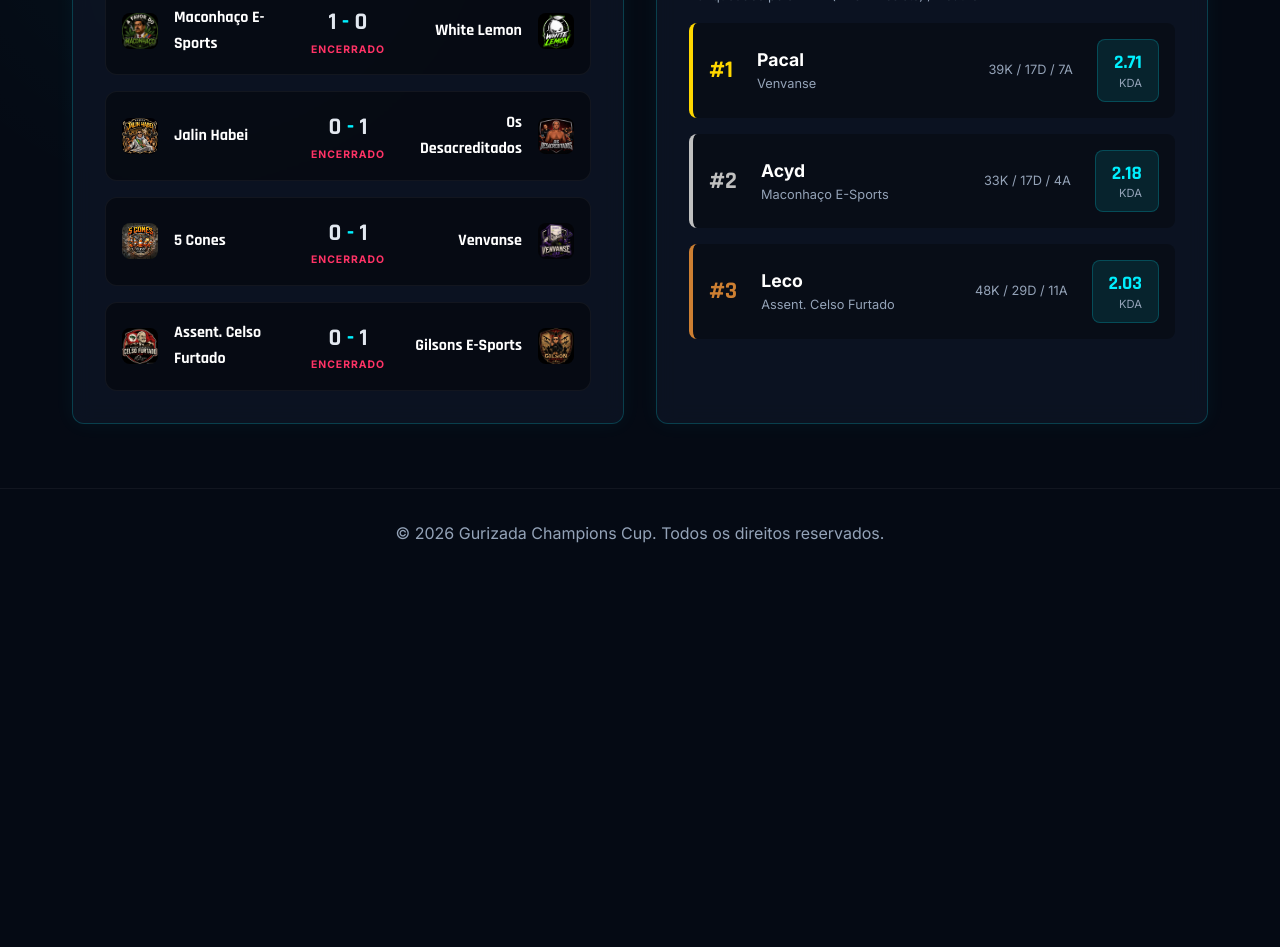
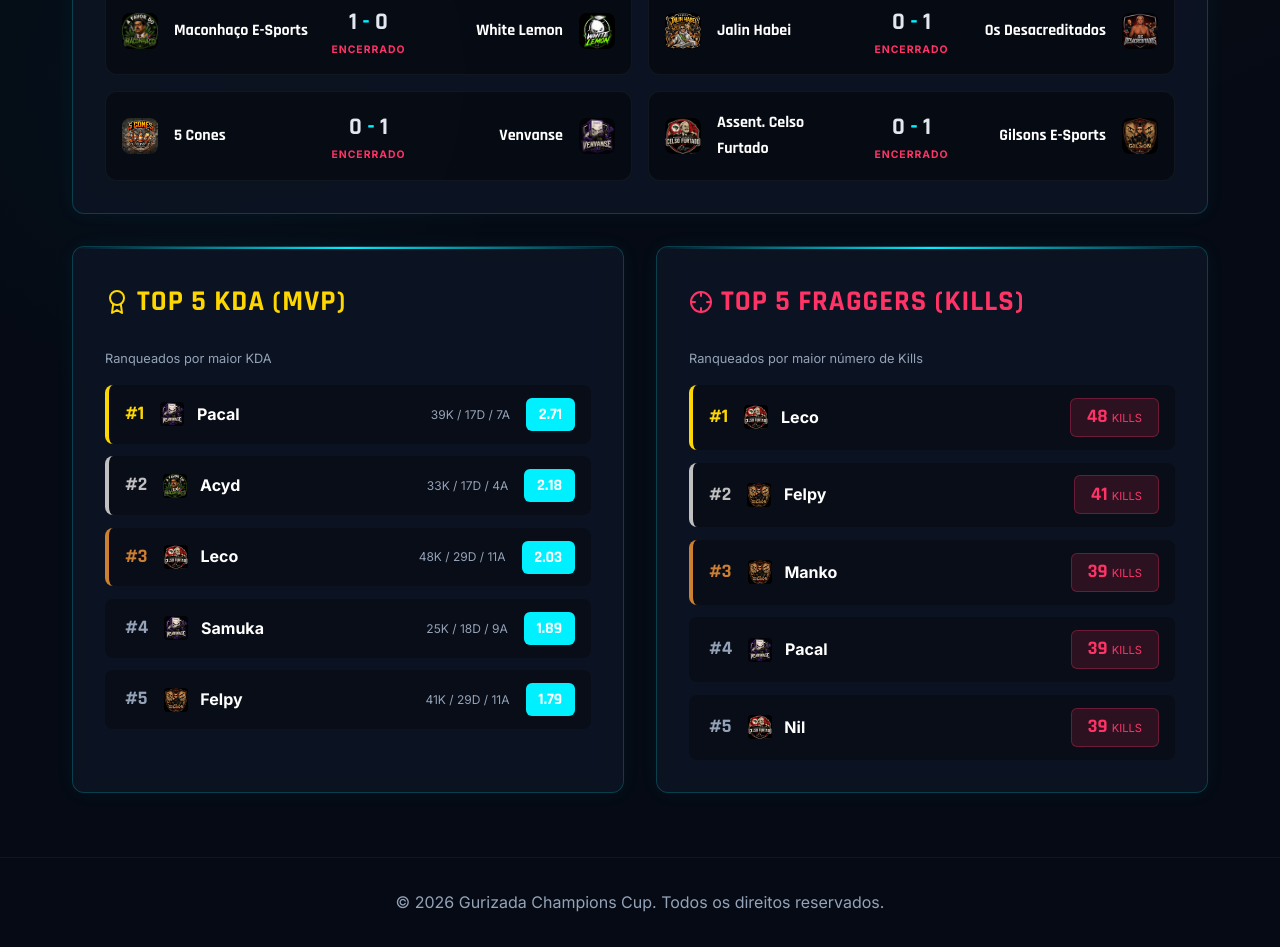
Before and after one commit to emannuelpetryy/gurizadachampions, a Next.js app: page / in a window 1280 px wide. Shown: the part 800-1747 px from the top of the page. Before the commit the page ends 1378 px from the top, so only its background shows below. Built offline with nearby package versions, Linux system fonts and the light colour scheme.

Commit message:
Add Top 5 Fraggers and KDA on Home Redesign Match Page

```diff
--- a/src/app/page.tsx
+++ b/src/app/page.tsx
@@ -3,11 +3,14 @@ import Link from 'next/link';
 
 export default function Home() {
   // Ordenar jogadores pelo KDA: (K + A) / D
-  const topPlayers = [...players].sort((a, b) => {
+  const topKDA = [...players].sort((a, b) => {
     const kdaA = (a.kills + a.assists) / (a.deaths || 1);
     const kdaB = (b.kills + b.assists) / (b.deaths || 1);
     return kdaB - kdaA; // Decrescente
-  }).slice(0, 3);
+  }).slice(0, 5);
+
+  // Ordenar jogadores por Kills (Top Fraggers)
+  const topFraggers = [...players].sort((a, b) => b.kills - a.kills).slice(0, 5);
 
   return (
     <main>
@@ -26,12 +29,12 @@ export default function Home() {
       <section className="container" style={{ padding: '4rem 2rem' }}>
         <div className="grid-2">
 
-          <div className="glass-card">
+          <div className="glass-card" style={{ gridColumn: '1 / -1' }}>
             <h3 className="card-title">
               <svg width="24" height="24" viewBox="0 0 24 24" fill="none" stroke="currentColor" strokeWidth="2" strokeLinecap="round" strokeLinejoin="round"><path d="M14.5 2H6a2 2 0 0 0-2 2v16a2 2 0 0 0 2 2h12a2 2 0 0 0 2-2V7.5L14.5 2z"></path><polyline points="14 2 14 8 20 8"></polyline></svg>
               Últimos Jogos
             </h3>
-            <div style={{ display: 'flex', flexDirection: 'column', gap: '1rem', marginTop: '1.5rem' }}>
+            <div style={{ display: 'grid', gridTemplateColumns: 'repeat(auto-fit, minmax(350px, 1fr))', gap: '1rem', marginTop: '1.5rem' }}>
               {matches.map((match) => {
                 const teamA = getTeam(match.teamA);
                 const teamB = getTeam(match.teamB);
@@ -72,30 +75,70 @@ export default function Home() {
           <div className="glass-card">
             <h3 className="card-title">
               <svg width="24" height="24" viewBox="0 0 24 24" fill="none" stroke="currentColor" strokeWidth="2" strokeLinecap="round" strokeLinejoin="round"><circle cx="12" cy="8" r="7"></circle><polyline points="8.21 13.89 7 23 12 20 17 23 15.79 13.88"></polyline></svg>
-              Top 3 Jogadores (MVP)
+              Top 5 KDA (MVP)
             </h3>
-            <p style={{ fontSize: '0.8rem', color: 'var(--text-muted)', marginBottom: '1rem' }}>Ranqueados pelo KDA: (Kills + Assists) / Deaths</p>
-            <ul style={{ listStyle: 'none', display: 'flex', flexDirection: 'column', gap: '1rem' }}>
-              {topPlayers.map((player, index) => {
+            <p style={{ fontSize: '0.8rem', color: 'var(--text-muted)', marginBottom: '1rem' }}>Ranqueados por maior KDA</p>
+            <ul style={{ listStyle: 'none', display: 'flex', flexDirection: 'column', gap: '0.8rem' }}>
+              {topKDA.map((player, index) => {
                 const team = getTeam(player.teamId);
-                const kda = ((player.kills + player.assists) / (player.deaths || 1)).toFixed(2);
+                const kdaRaw = (player.kills + player.assists) / (player.deaths || 1);
+                const kda = kdaRaw.toFixed(2);
+                let badgeColor = '#666';
+                if (kdaRaw >= 1.5) badgeColor = 'var(--cyan)';
+                else if (kdaRaw >= 1.0) badgeColor = '#4caf50';
+                else if (kdaRaw >= 0.7) badgeColor = '#f57c00';
+                else badgeColor = 'var(--accent-red)';
 
                 return (
-                  <li key={player.name} style={{ display: 'flex', justifyContent: 'space-between', alignItems: 'center', background: 'rgba(0,0,0,0.3)', padding: '1rem', borderRadius: '8px', borderLeft: index === 0 ? '4px solid #FFD700' : index === 1 ? '4px solid #C0C0C0' : '4px solid #CD7F32' }}>
-                    <div style={{ display: 'flex', alignItems: 'center', gap: '1.5rem' }}>
-                      <span style={{ fontFamily: 'var(--font-rajdhani)', fontSize: '1.5rem', fontWeight: 'bold', color: index === 0 ? '#ffd700' : index === 1 ? '#c0c0c0' : '#cd7f32' }}>#{index + 1}</span>
-                      <div>
-                        <p style={{ fontWeight: 'bold', fontSize: '1.1rem', color: '#fff' }}>{player.name}</p>
-                        <p style={{ fontSize: '0.8rem', color: 'var(--text-muted)' }}>{team.name}</p>
+                  <li key={player.name} style={{ display: 'flex', justifyContent: 'space-between', alignItems: 'center', background: 'rgba(0,0,0,0.3)', padding: '0.8rem 1rem', borderRadius: '8px', borderLeft: index === 0 ? '4px solid #FFD700' : index === 1 ? '4px solid #C0C0C0' : index === 2 ? '4px solid #CD7F32' : '4px solid transparent' }}>
+                    <div style={{ display: 'flex', alignItems: 'center', gap: '1rem' }}>
+                      <span style={{ fontFamily: 'var(--font-rajdhani)', fontSize: '1.2rem', fontWeight: 'bold', color: index === 0 ? '#ffd700' : index === 1 ? '#c0c0c0' : index === 2 ? '#cd7f32' : 'var(--text-muted)' }}>#{index + 1}</span>
+                      <div style={{ display: 'flex', alignItems: 'center', gap: '0.8rem' }}>
+                        {team.logo ? <img src={team.logo} alt={team.name} style={{ width: '24px', height: '24px', borderRadius: '4px', objectFit: 'cover' }} /> : <div className="team-logo-square" style={{ width: '24px', height: '24px', fontSize: '0.6rem' }}>{team.initials}</div>}
+                        <div>
+                          <p style={{ fontWeight: 'bold', fontSize: '1rem', color: '#fff' }}>{player.name}</p>
+                        </div>
                       </div>
                     </div>
-                    <div style={{ textAlign: 'right', display: 'flex', gap: '1.5rem', alignItems: 'center' }}>
+                    <div style={{ textAlign: 'right', display: 'flex', gap: '1rem', alignItems: 'center' }}>
                       <div style={{ display: 'flex', flexDirection: 'column', alignItems: 'flex-end' }}>
-                        <span style={{ fontSize: '0.8rem', color: 'var(--text-muted)' }}>{player.kills}K / {player.deaths}D / {player.assists}A</span>
+                        <span style={{ fontSize: '0.75rem', color: 'var(--text-muted)' }}>{player.kills}K / {player.deaths}D / {player.assists}A</span>
                       </div>
-                      <div style={{ background: 'rgba(0, 240, 255, 0.1)', padding: '0.5rem 1rem', borderRadius: '8px', border: '1px solid rgba(0, 240, 255, 0.2)' }}>
-                        <span style={{ fontWeight: 'bold', color: 'var(--cyan)', fontSize: '1.2rem', fontFamily: 'var(--font-rajdhani)' }}>{kda}</span>
-                        <span style={{ fontSize: '0.7rem', color: 'var(--text-muted)', display: 'block', marginTop: '-4px' }}>KDA</span>
+                      <div style={{ background: badgeColor, padding: '0.2rem 0.8rem', borderRadius: '6px' }}>
+                        <span style={{ fontWeight: 'bold', color: '#fff', fontSize: '1rem', fontFamily: 'var(--font-rajdhani)' }}>{kda}</span>
+                      </div>
+                    </div>
+                  </li>
+                );
+              })}
+            </ul>
+          </div>
+
+          <div className="glass-card">
+            <h3 className="card-title" style={{ color: '#ff3366' }}>
+              <svg width="24" height="24" viewBox="0 0 24 24" fill="none" stroke="currentColor" strokeWidth="2" strokeLinecap="round" strokeLinejoin="round"><circle cx="12" cy="12" r="10"></circle><line x1="22" y1="12" x2="18" y2="12"></line><line x1="6" y1="12" x2="2" y2="12"></line><line x1="12" y1="6" x2="12" y2="2"></line><line x1="12" y1="22" x2="12" y2="18"></line></svg>
+              Top 5 Fraggers (Kills)
+            </h3>
+            <p style={{ fontSize: '0.8rem', color: 'var(--text-muted)', marginBottom: '1rem' }}>Ranqueados por maior número de Kills</p>
+            <ul style={{ listStyle: 'none', display: 'flex', flexDirection: 'column', gap: '0.8rem' }}>
+              {topFraggers.map((player, index) => {
+                const team = getTeam(player.teamId);
+
+                return (
+                  <li key={player.name} style={{ display: 'flex', justifyContent: 'space-between', alignItems: 'center', background: 'rgba(0,0,0,0.3)', padding: '0.8rem 1rem', borderRadius: '8px', borderLeft: index === 0 ? '4px solid #FFD700' : index === 1 ? '4px solid #C0C0C0' : index === 2 ? '4px solid #CD7F32' : '4px solid transparent' }}>
+                    <div style={{ display: 'flex', alignItems: 'center', gap: '1rem' }}>
+                      <span style={{ fontFamily: 'var(--font-rajdhani)', fontSize: '1.2rem', fontWeight: 'bold', color: index === 0 ? '#ffd700' : index === 1 ? '#c0c0c0' : index === 2 ? '#cd7f32' : 'var(--text-muted)' }}>#{index + 1}</span>
+                      <div style={{ display: 'flex', alignItems: 'center', gap: '0.8rem' }}>
+                        {team.logo ? <img src={team.logo} alt={team.name} style={{ width: '24px', height: '24px', borderRadius: '4px', objectFit: 'cover' }} /> : <div className="team-logo-square" style={{ width: '24px', height: '24px', fontSize: '0.6rem' }}>{team.initials}</div>}
+                        <div>
+                          <p style={{ fontWeight: 'bold', fontSize: '1rem', color: '#fff' }}>{player.name}</p>
+                        </div>
+                      </div>
+                    </div>
+                    <div style={{ textAlign: 'right', display: 'flex', gap: '1rem', alignItems: 'center' }}>
+                      <div style={{ background: 'rgba(255, 51, 102, 0.15)', padding: '0.2rem 1rem', borderRadius: '6px', border: '1px solid rgba(255, 51, 102, 0.3)' }}>
+                        <span style={{ fontWeight: 'bold', color: '#ff3366', fontSize: '1.2rem', fontFamily: 'var(--font-rajdhani)' }}>{player.kills}</span>
+                        <span style={{ fontSize: '0.7rem', color: '#ff3366', marginLeft: '4px' }}>KILLS</span>
                       </div>
                     </div>
                   </li>
```
Also changed, not shown: src/app/partida/[id]/page.tsx (+119 -62 lines).
